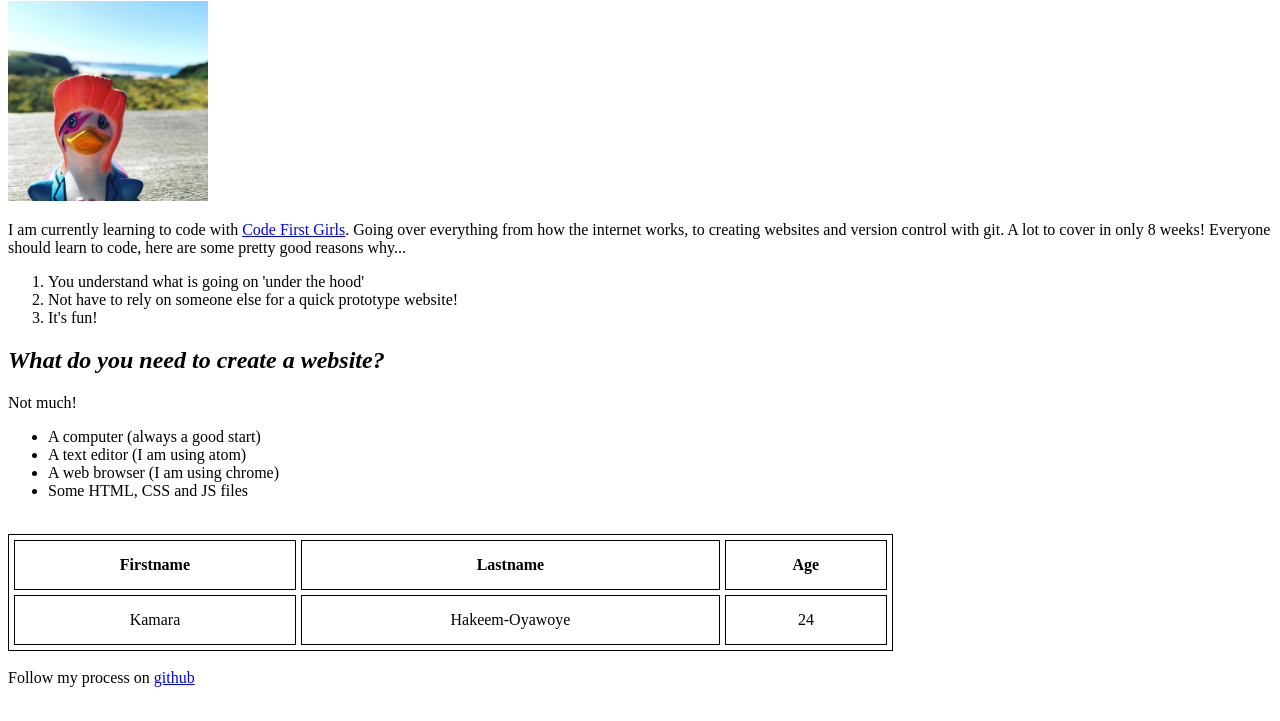
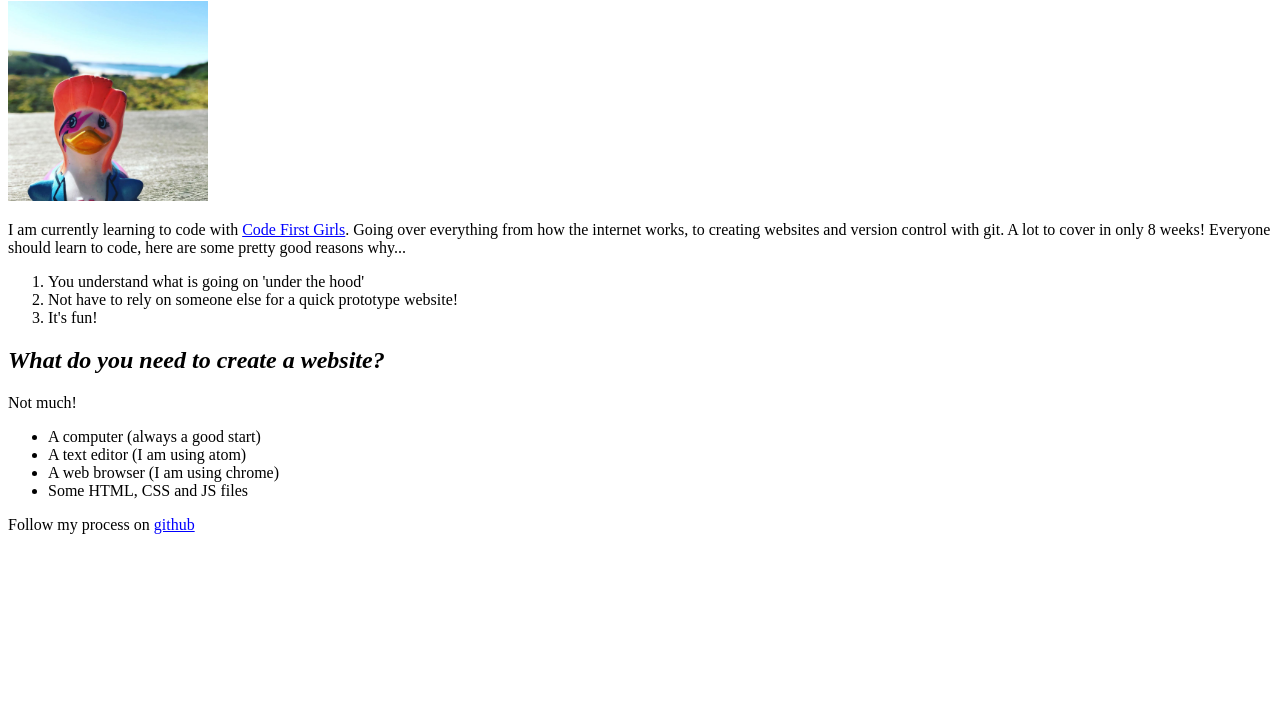
Before and after one commit to KamaraHO/beginners-week-one, a plain HTML site: page index.html in a window 1280 px wide. Shown: the part 79-800 px from the top of the page. Drawn offline with Linux system fonts and the light colour scheme.

Commit message:
removed the table
removed the table with 3 columns for the page

```diff
--- a/index.html
+++ b/index.html
@@ -46,21 +46,6 @@
         <li>Some HTML, CSS and JS files</li>
       </ul>
 
-      <br>
-      <table style="width:70%">
-        <tr>
-          <th>Firstname</th>
-          <th>Lastname</th>
-          <th>Age</th>
-        </tr>
-        <tr>
-          <td>Kamara</td>
-          <td>Hakeem-Oyawoye</td>
-          <td>24</td>
-        </tr>
-      </table>
-      <br>
-
       Follow my process on <a href="https://github.com/">github</a></p>
     </body>
 
```
